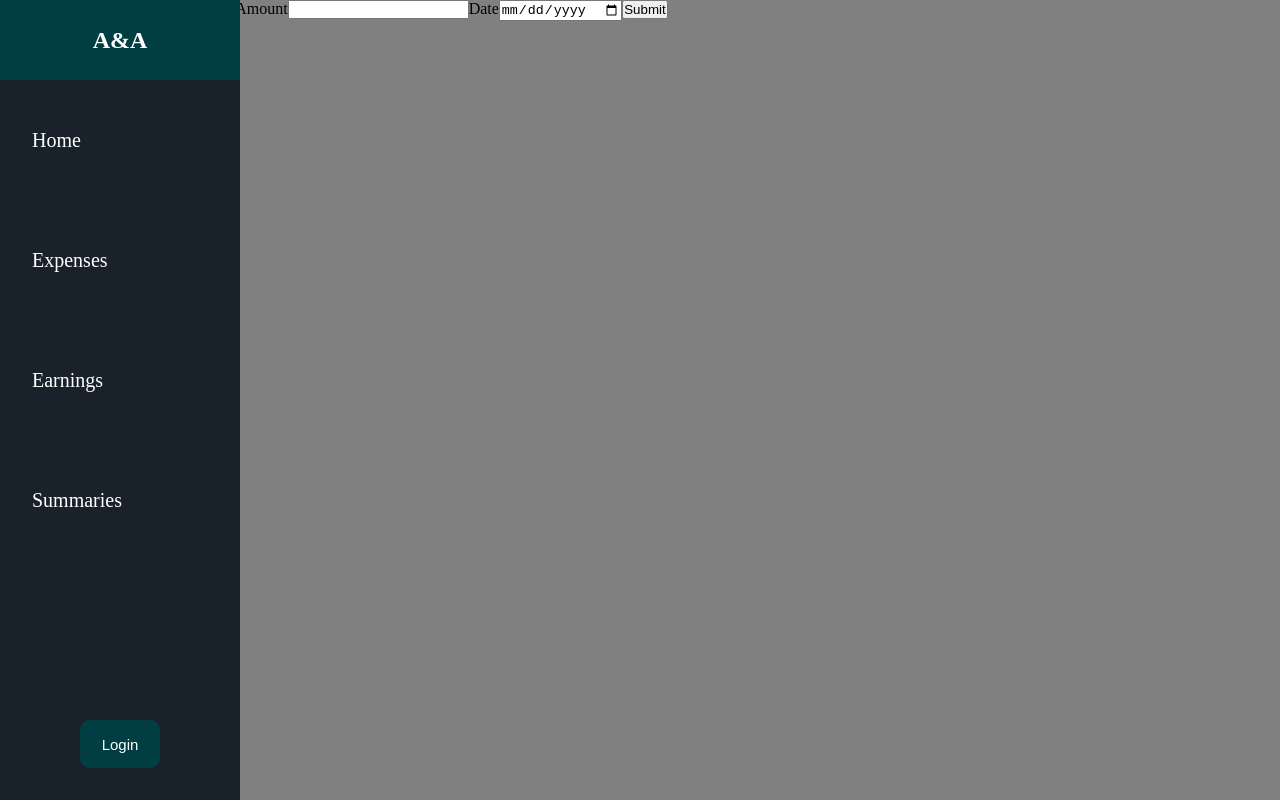
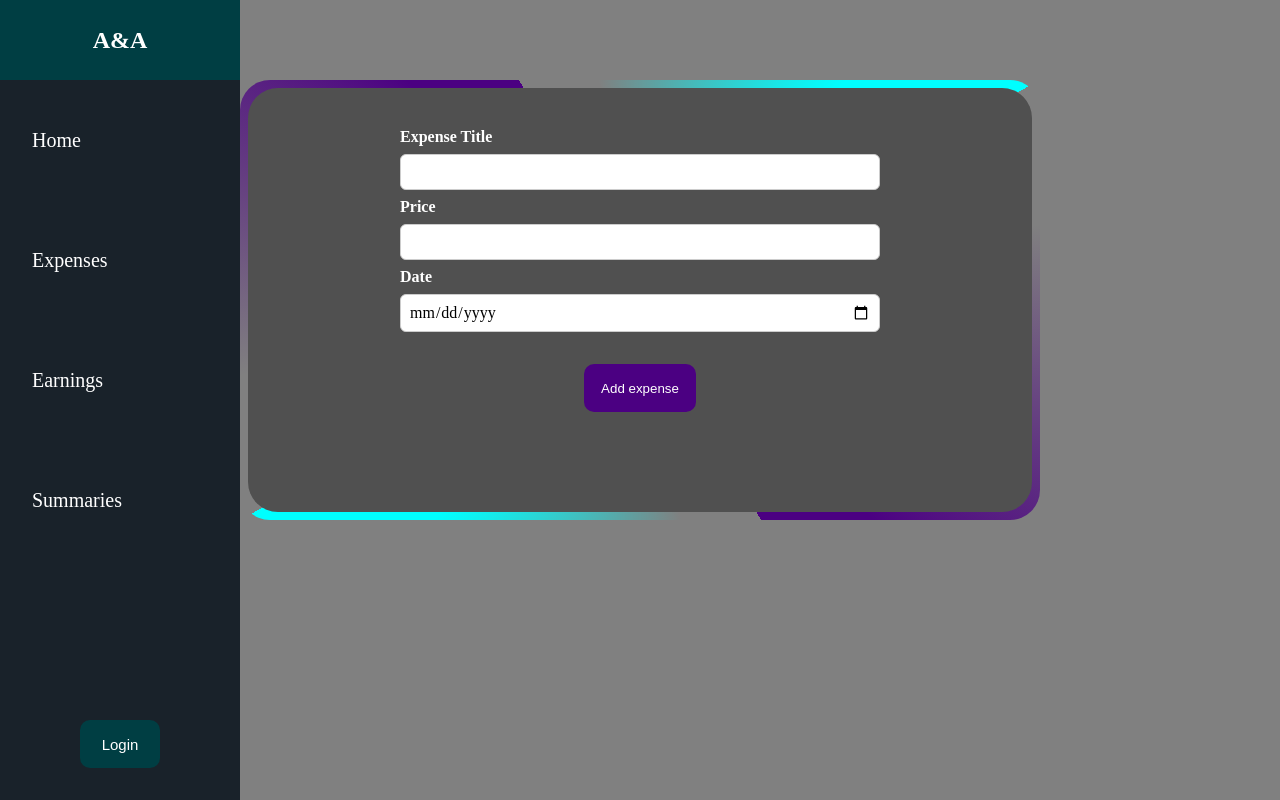
Before and after one commit to rodis00/expense-tracker, a React (Create React App) app in the folder frontend/: page / in a window 1280 px wide. Built offline with nearby package versions, Linux system fonts and the light colour scheme.

Commit message:
importing expenses component with moved code

```diff
--- a/frontend/src/App.js
+++ b/frontend/src/App.js
@@ -1,20 +1,11 @@
 import "./App.css";
+import Expenses from "./components/Expenses/Expenses";
 import Nav from "./components/Nav/Nav";
 function App() {
   return (
     <>
       <Nav />
-      <main>
-        <form action="">
-          <label htmlFor="">Expense</label>
-          <input type="text" />
-          <label htmlFor="">Amount</label>
-          <input type="number" name="" id="" />
-          <label htmlFor="">Date</label>
-          <input type="date" />
-          <button type="submit">Submit</button>
-        </form>
-      </main>
+      <Expenses />
     </>
   );
 }
```
